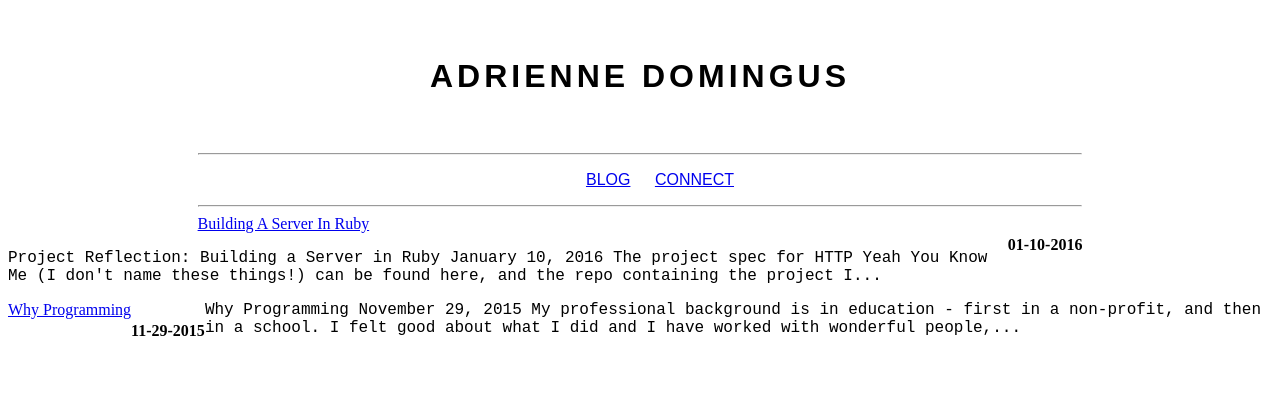
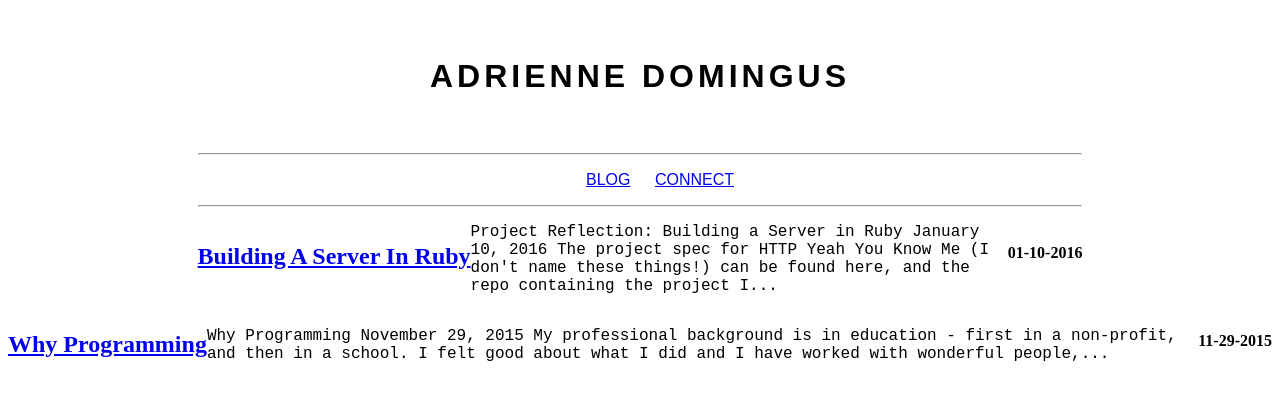
Before and after one commit to adriennedomingus/adriennedomingus.github.io, a Jekyll site: the page built from index.html, in a window 1280 px wide. Shown: the top 400 px of the page. Built offline with Jekyll 4.4.1, drawn with Linux system fonts in a browser that asks for light colours.

Commit message:
correct clear

```diff
--- a/index.html
+++ b/index.html
@@ -3,7 +3,7 @@ layout: default
 ---
 <div id="post-list"
 {% for post in site.posts %}
-<div class="post-title-date"
+<div class="post-title-date">
   <h2 id="float-left"><a href="{{ post.url }}">{{ post.title }}</a></h2>
   <h4 id="float-right">{{ post.date | date: "%m-%d-%Y" }}</h4>
 </div>
```
